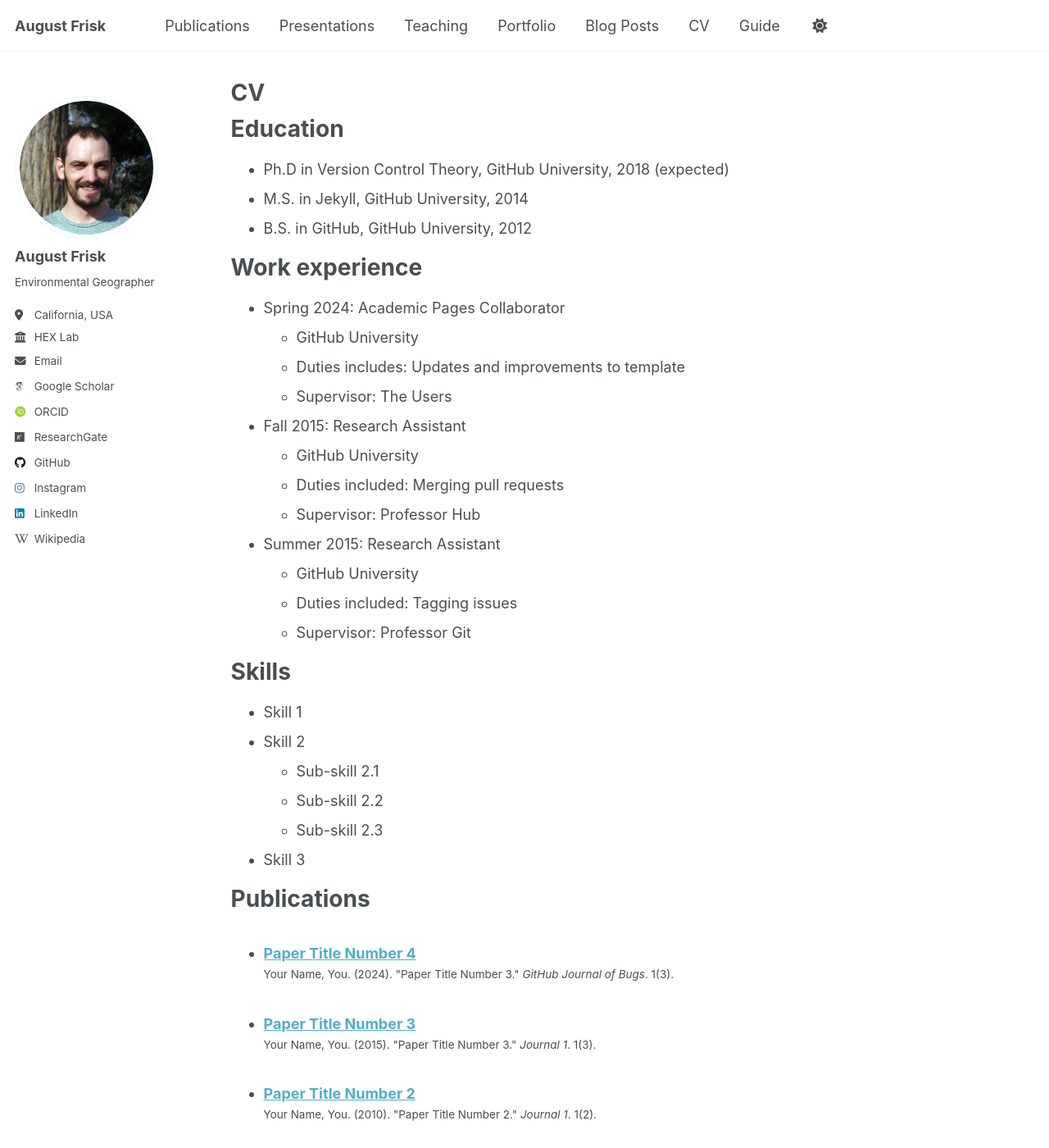
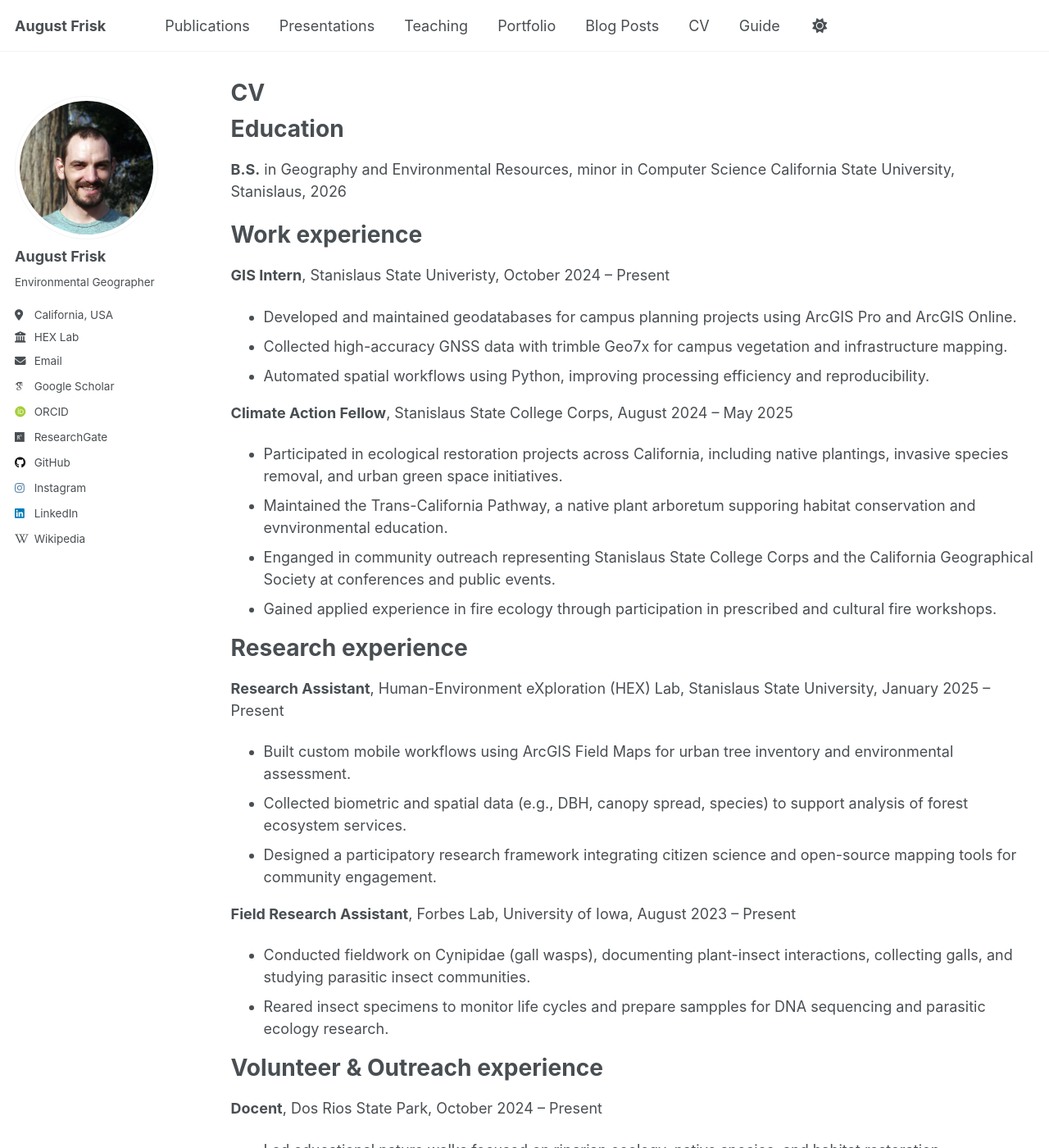
Before and after one commit to 4N0NYM0U5MY7H/4N0NYM0U5MY7H.github.io, a Jekyll site: the page built from _pages/cv.md, in a window 1280 px wide and 1400 px high. Shown: the whole window at 82% size. Built offline with Jekyll 4.4.1, drawn with Linux system fonts in a browser that asks for light colours; some web fonts are replaced; some of the changed text lies outside the part shown.

Commit message:
Update cv.md
WIP

```diff
--- a/_pages/cv.md
+++ b/_pages/cv.md
@@ -11,26 +11,46 @@ redirect_from:
 
 Education
 ======
-* Ph.D in Version Control Theory, GitHub University, 2018 (expected)
-* M.S. in Jekyll, GitHub University, 2014
-* B.S. in GitHub, GitHub University, 2012
+**B.S.** in Geography and Environmental Resources, minor in Computer Science
+California State University, Stanislaus, 2026
 
 Work experience
 ======
-* Spring 2024: Academic Pages Collaborator
-  * GitHub University
-  * Duties includes: Updates and improvements to template
-  * Supervisor: The Users
+**GIS Intern**, Stanislaus State Univeristy, October 2024 – Present
+* Developed and maintained geodatabases for campus planning projects using ArcGIS Pro and ArcGIS Online.
+* Collected high-accuracy GNSS data with trimble Geo7x for campus vegetation and infrastructure mapping.
+* Automated spatial workflows using Python, improving processing efficiency and reproducibility.
 
-* Fall 2015: Research Assistant
-  * GitHub University
-  * Duties included: Merging pull requests
-  * Supervisor: Professor Hub
+**Climate Action Fellow**, Stanislaus State College Corps, August 2024 – May 2025
+* Participated in ecological restoration projects across California, including native plantings, invasive species removal, and urban green space initiatives.
+* Maintained the Trans-California Pathway, a native plant arboretum supporing habitat conservation and evnvironmental education.
+* Enganged in community outreach representing Stanislaus State College Corps and the California Geographical Society at conferences and public events.
+* Gained applied experience in fire ecology through participation in prescribed and cultural fire workshops.
 
-* Summer 2015: Research Assistant
-  * GitHub University
-  * Duties included: Tagging issues
-  * Supervisor: Professor Git
+Research experience
+======
+**Research Assistant**, Human-Environment eXploration (HEX) Lab, Stanislaus State University, January 2025 – Present
+* Built custom mobile workflows using ArcGIS Field Maps for urban tree inventory and environmental assessment.
+* Collected biometric and spatial data (e.g., DBH, canopy spread, species) to support analysis of forest ecosystem services.
+* Designed a participatory research framework integrating citizen science and open-source mapping tools for community engagement.
+
+**Field Research Assistant**, Forbes Lab, University of Iowa, August 2023 – Present
+* Conducted fieldwork on Cynipidae (gall wasps), documenting plant-insect interactions, collecting galls, and studying parasitic insect communities.
+* Reared insect specimens to monitor life cycles and prepare sampples for DNA sequencing and parasitic ecology research.
+
+Volunteer & Outreach experience
+======
+**Docent**, Dos Rios State Park, October 2024 – Present
+* Led educational nature walks focused on riparian ecology, native species, and habitat restoration.
+
+**Northern California Student Representative**, California Geographical Society, August 2024 – Present
+* Served as board member supporting 2025 conference planning and outreach; led San Joaquin Valley Wetlands field trips at Dos Rios State Park; and developed the 2025 conference website.
+
+**Community Maps Contributor**, ESRI / OpenStreetMap, April 2025 – Present
+* Contributed and validated geospatial data for public basemaps, contrubuting to open-source and proprietary mapping platforms.
+
+**Citizen Scientist**, iNaturalist, June 2022 – Present
+
 
 Skills
 ======
@@ -47,10 +67,10 @@ Publications
     {% include archive-single-cv.html %}
   {% endfor %}</ul>
 
-Talks
+Presentations
 ======
-  <ul>{% for post in site.talks reversed %}
-    {% include archive-single-talk-cv.html  %}
+  <ul>{% for post in site.presentations reversed %}
+    {% include archive-single-presentation-cv.html  %}
   {% endfor %}</ul>
 
 Teaching
```
